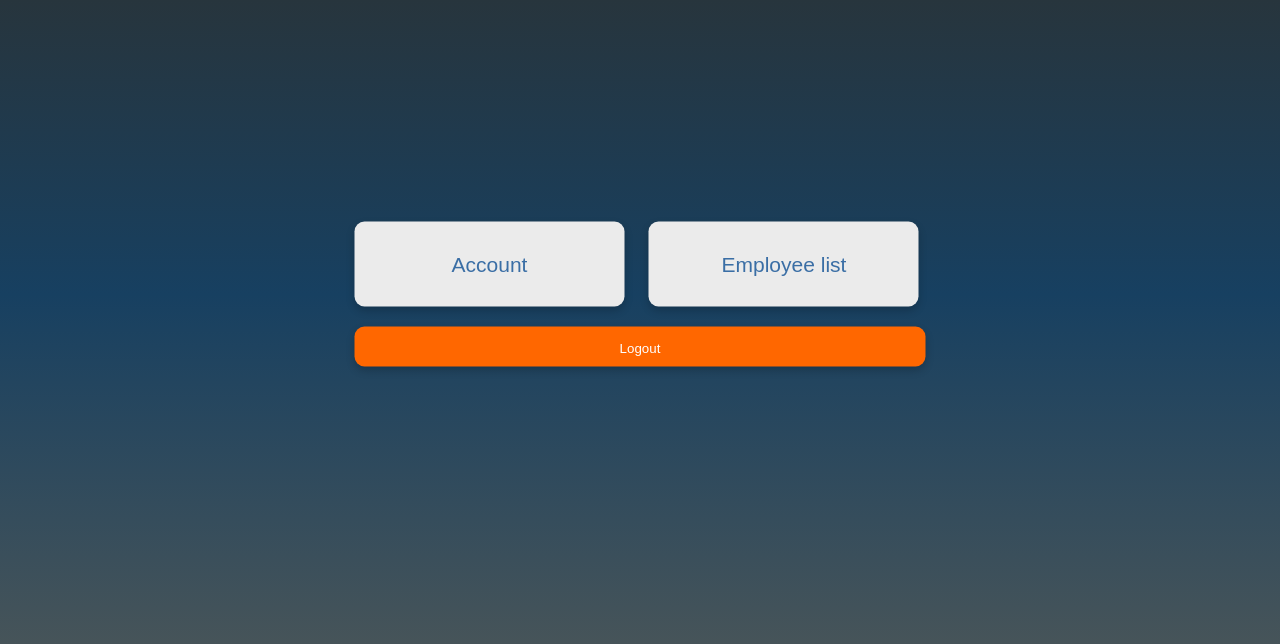
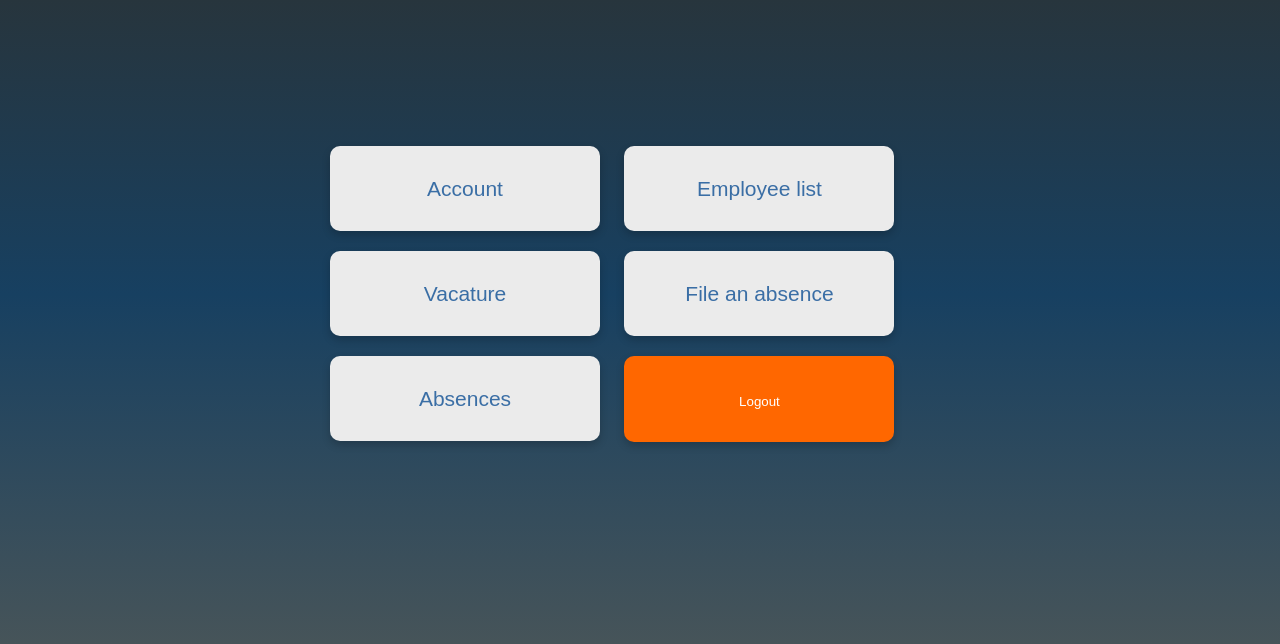
Before and after one commit to llorrdnnight/TMDN-PE2-App2, a PHP site: page /dashboard.php in a window 1280 px wide. Shown: the part 106-750 px from the top of the page. Run offline with PHP 8.4, Linux system fonts and the light colour scheme; a user stored in the database is signed in.

Commit message:
Dashboard page

```diff
--- a/HR/css/dashboard.css
+++ b/HR/css/dashboard.css
@@ -12,22 +12,21 @@ body{
   background: linear-gradient(#2d3130, #174061, #4d5758);
 }
 
-
 .card-logout{
+  cursor: pointer;
   background-color: #ff6700;
-    color:white;
-    text-align: center;
-    text-decoration: none;
-    font-size: 19px;
-    cursor: pointer;
-    width: 29em;
+  color: #3a6ea5;
+  font-size: 21px;
+  width: 10em;
   box-shadow: 0 4px 8px 0 rgba(0,0,0,0.2);
   transition: 0.3s;
-    padding: 10px;
+  padding: 30px;
   border-radius: 10px;
   margin: 10px;
-    display: flex;
+  display: inline-block;
   justify-content: center;
+  text-align: center;
+
   }
 
   .card {
--- a/HR/dashboard.php
+++ b/HR/dashboard.php
@@ -29,6 +29,8 @@ if($_SERVER['REQUEST_METHOD'] == "POST"){
 <title>Dashboard HR</title>
 <link rel="stylesheet" href="./css/reset.css">
 <link rel="stylesheet" href="./css/dashboard.css">
+<link rel="stylesheet" href="https://use.fontawesome.com/releases/v5.15.2/css/all.css" integrity="sha384-vSIIfh2YWi9wW0r9iZe7RJPrKwp6bG+s9QZMoITbCckVJqGCCRhc+ccxNcdpHuYu" crossorigin="anonymous">
+
 </head>
 <body>
 <div class="header">
@@ -47,10 +49,27 @@ if($_SERVER['REQUEST_METHOD'] == "POST"){
           <h4><b>Employee list</b></h4>
         </div>
       </div>
+      <a href="Vacature.php"><div class="card">
+        <div class="container">
+          <h4><b>Vacature</b></h4>
+        </div>
+      </div></a>
+      <a href="absences/create.php"><div class="card">
+        <div class="container">
+          <h4><b>File an absence</b></h4>
+        </div>
+      </div></a>
+      <a href="absences/overview.php"><div class="card">
+        <div class="container">
+          <h4><b>Absences</b></h4>
+        </div>
+      </div></a>
       <div class="card-logout">
+        <div class="container">
           <form action="" method="post">
             <input type="submit" value="Logout">
           </form>
+        </div>
       </div>
 </div>
 </body>
```
Lines whose indentation alone changed are shown as unchanged.
